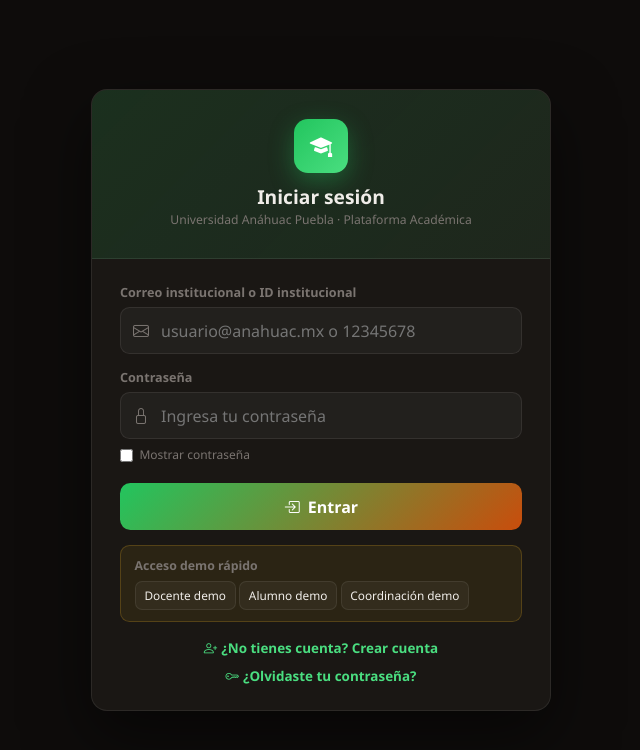
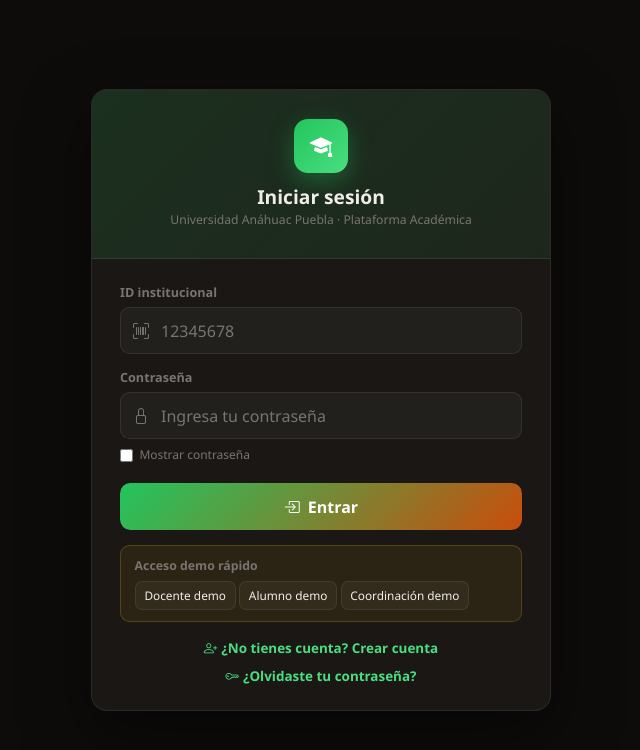
Before and after one commit to JPPenedo/Angie_presentacion, a Django app: page /login/ in a window 1280 px wide. Shown: the top 750 px of the page, without its empty margins (319-959 px from the left). Run offline with Django 5.2, Linux system fonts and the light colour scheme.

Commit message:
Actualización 1

```diff
--- a/core/views.py
+++ b/core/views.py
@@ -12,7 +12,6 @@ Guía de lectura (tipo profesor):
 from django.shortcuts import render, redirect
 from django.http import Http404
 from django.contrib.auth.hashers import check_password, make_password
-from django.db.models import Q
 from django.db import DatabaseError
 from django.urls import reverse
 from django.utils import timezone
@@ -38,6 +37,7 @@ USUARIOS = {
         'rol': 'docente',
         'nombre': 'Dr. Gilberto Morales',
         'cargo': 'Coordinador de Actuaría',
+        'id_demo': '90000001',
     },
     'alumno@anahuac.mx': {
         'password': 'demo123',
@@ -47,12 +47,14 @@ USUARIOS = {
         'semestre_actual': 10,
         'creditos_totales': 240,
         'creditos_acreditados': 208,
+        'id_demo': '90000002',
     },
     'coordinacion@anahuac.mx': {
         'password': 'demo123',
         'rol': 'coordinacion',
         'nombre': 'Mtra. Andrea Paredes',
         'cargo': 'Coordinación Académica',
+        'id_demo': '90000003',
     },
 }
 
@@ -438,7 +440,7 @@ def login_view(request):
     """
     Profesor: esta vista hace tres cosas:
     1) Si ya hay sesión, evita re-login y redirige según rol.
-    2) Si llega POST, valida dato de acceso (correo o ID) + contraseña.
+    2) Si llega POST, valida ID institucional + contraseña.
     3) Si son correctos, guarda en sesión un perfil reducido para toda la app.
     """
     if _usuario_sesion(request):
@@ -458,7 +460,7 @@ def login_view(request):
         dato_acceso = request.POST.get('dato_acceso', '').strip().lower()
         password = request.POST.get('password', '').strip()
 
-        usuario = USUARIOS.get(dato_acceso)
+        usuario = next((u for u in USUARIOS.values() if u.get('id_demo') == dato_acceso), None)
         if usuario and usuario['password'] == password:
             # Profesor: aquí se "firma" la sesión de trabajo del usuario.
             # Esta estructura será usada por navbar, control de roles y vistas.
@@ -474,9 +476,7 @@ def login_view(request):
             return redirect('core:dashboard')
 
         try:
-            cuenta = CuentaAlumno.objects.filter(
-                Q(correo_institucional=dato_acceso) | Q(id_institucional=dato_acceso)
-            ).first()
+            cuenta = CuentaAlumno.objects.filter(id_institucional=dato_acceso).first()
         except DatabaseError:
             error = 'No se pudo consultar cuentas registradas. Verifica que las migraciones estén aplicadas en el servidor.'
             return render(
@@ -513,7 +513,7 @@ def login_view(request):
             }
             return redirect('core:perfil_alumno' if cuenta.rol == 'alumno' else 'core:dashboard')
         else:
-            error = 'Dato de acceso o contraseña incorrectos.'
+            error = 'ID institucional o contraseña incorrectos.'
 
     return render(
         request,
--- a/templates/core/login.html
+++ b/templates/core/login.html
@@ -167,10 +167,10 @@
         {% csrf_token %}
 
         <div style="margin-bottom:0.85rem;">
-          <label style="font-size:0.79rem;font-weight:600;color:var(--muted);margin-bottom:0.35rem;display:block;">Correo institucional o ID institucional</label>
+          <label style="font-size:0.79rem;font-weight:600;color:var(--muted);margin-bottom:0.35rem;display:block;">ID institucional</label>
           <div class="input-group-dark">
-            <span class="ig-icon"><i class="bi bi-envelope"></i></span>
-            <input type="text" name="dato_acceso" id="correoInput" placeholder="usuario@anahuac.mx o 12345678" value="{{ prefill_dato }}" required />
+            <span class="ig-icon"><i class="bi bi-upc-scan"></i></span>
+            <input type="text" name="dato_acceso" id="idInput" placeholder="12345678" value="{{ prefill_dato }}" required />
           </div>
         </div>
 
@@ -193,9 +193,9 @@
 
       <div class="helper-box">
         <div style="margin-bottom:0.35rem;"><strong>Acceso demo rápido</strong></div>
-        <button class="quick-btn" onclick="fillDemo('docente@anahuac.mx','demo123')">Docente demo</button>
-        <button class="quick-btn" onclick="fillDemo('alumno@anahuac.mx','demo123')">Alumno demo</button>
-        <button class="quick-btn" onclick="fillDemo('coordinacion@anahuac.mx','demo123')">Coordinación demo</button>
+        <button class="quick-btn" onclick="fillDemo('90000001','demo123')">Docente demo</button>
+        <button class="quick-btn" onclick="fillDemo('90000002','demo123')">Alumno demo</button>
+        <button class="quick-btn" onclick="fillDemo('90000003','demo123')">Coordinación demo</button>
       </div>
 
       <a href="{% url 'core:crear_cuenta' %}" class="helper-link">
@@ -208,8 +208,8 @@
   </div>
 
   <script>
-    function fillDemo(correo, pass) {
-      document.getElementById('correoInput').value = correo;
+    function fillDemo(idInstitucional, pass) {
+      document.getElementById('idInput').value = idInstitucional;
       document.getElementById('passInput').value = pass;
     }
     document.getElementById('showPassLogin').addEventListener('change', function () {
--- a/templates/core/signup.html
+++ b/templates/core/signup.html
@@ -215,7 +215,7 @@
       </form>
 
       <div class="note-box">
-        Al crear tu cuenta, podrás iniciar sesión con correo o ID institucional + contraseña.
+        Al crear tu cuenta, podrás iniciar sesión con tu ID institucional + contraseña.
       </div>
 
       <a href="{% url 'core:login' %}" class="back-link">
```
